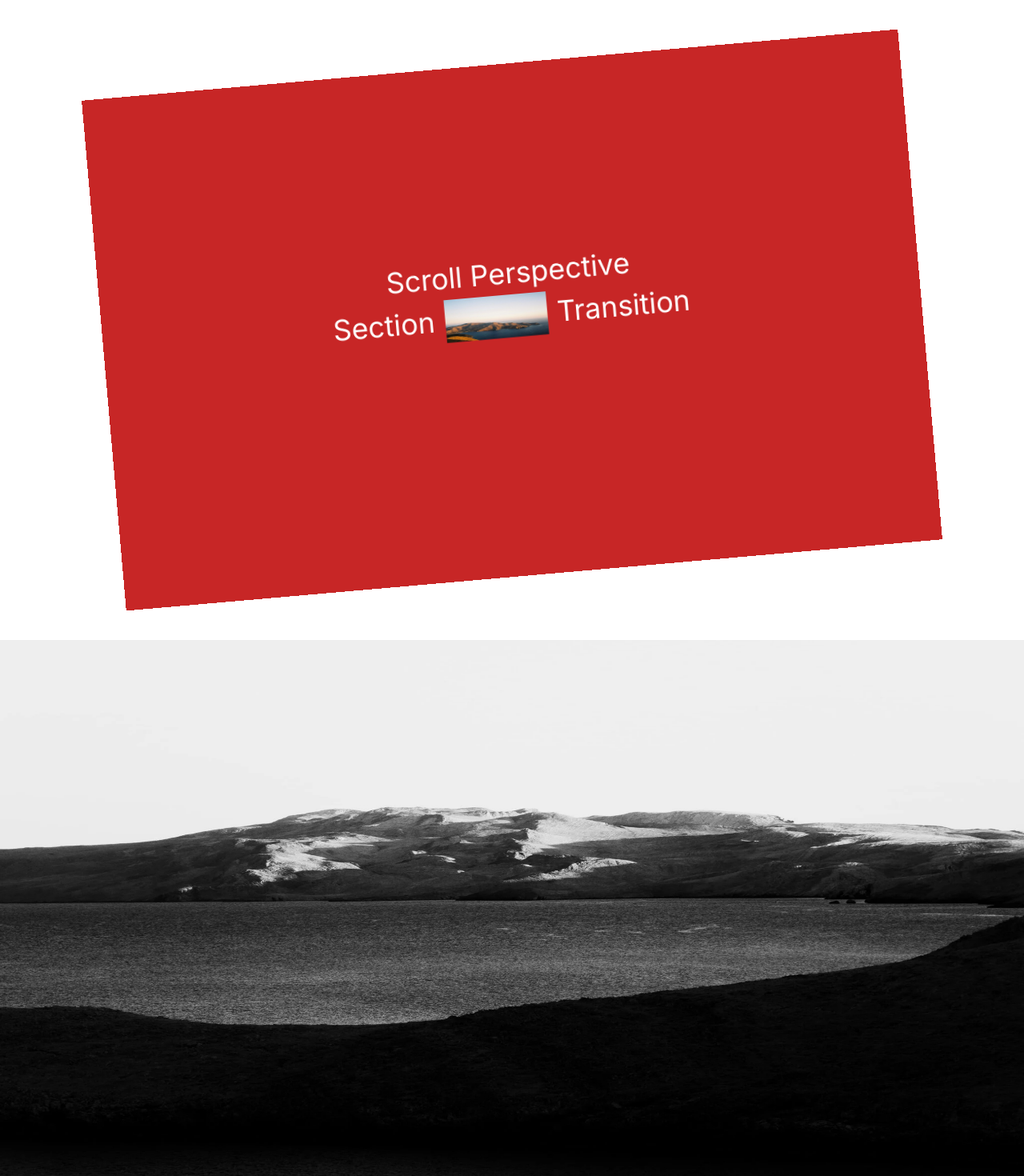
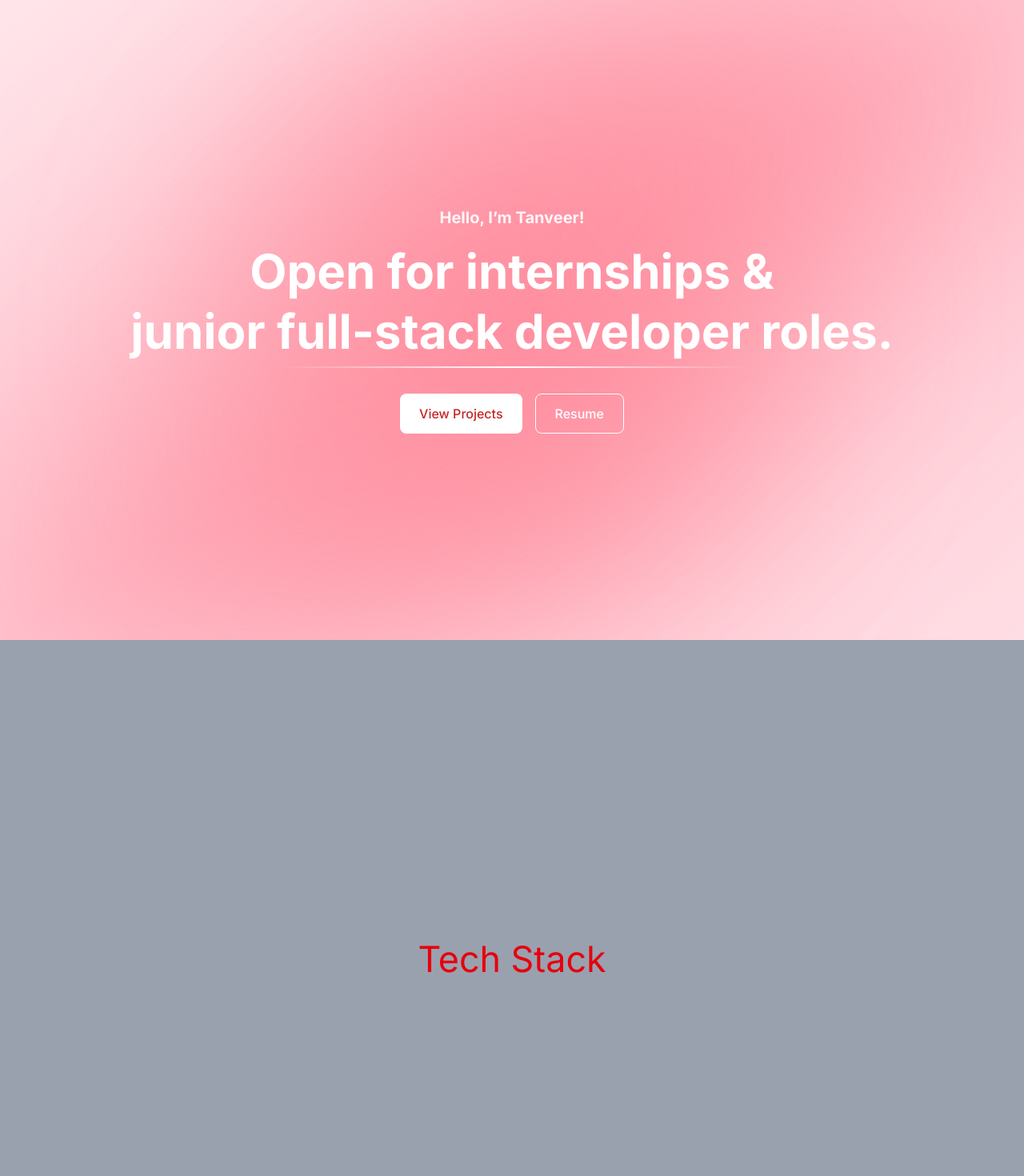
Before and after one commit to tanveera2001/portfolio-nextjs, a Next.js app: page / in a window 1280 px wide. Shown: the top 1470 px of the page at 80% size. Built offline with nearby package versions, Linux system fonts and the light colour scheme.

Commit message:
Hero section v1

```diff
--- a/src/app/page.tsx
+++ b/src/app/page.tsx
@@ -23,13 +23,15 @@ const Home = () => {
 
 
   return (
-    <main ref={container} className="relative h-[200vh]">
+    <main >
+      <div ref={container} className="relative h-[200vh]">
       <Hero scrollYProgress={scrollYProgress} />
       <TechStack scrollYProgress={scrollYProgress} />
-      {/* <FeaturedProject />
+      </div>
+      <FeaturedProject />
       <Experience />
       <About />
-      <Contact /> */}
+      <Contact />
     </main>
   )
 }
--- a/src/components/About.tsx
+++ b/src/components/About.tsx
@@ -2,7 +2,10 @@
 
 const About = () => {
   return (
-    <div>About</div>
+      <div className="relative h-screen bg-yellow-500 flex items-center justify-center">
+      <p className="text-black text-[3.5vw]">About</p>
+
+    </div>
   )
 }
 
--- a/src/components/Contact.tsx
+++ b/src/components/Contact.tsx
@@ -2,7 +2,10 @@
 
 const Contact = () => {
   return (
-    <div>Contact</div>
+      <div className="relative h-screen bg-fuchsia-500 flex items-center justify-center">
+      <p className="text-white text-[3.5vw]">Contact</p>
+
+    </div>
   )
 }
 
--- a/src/components/Experience.tsx
+++ b/src/components/Experience.tsx
@@ -2,7 +2,10 @@
 
 const Experience = () => {
   return (
-    <div>Experience</div>
+      <div className="relative h-screen bg-green-600 flex items-center justify-center">
+      <p className="text-black text-[3.5vw]">Experience</p>
+
+    </div>
   )
 }
 
--- a/src/components/FeaturedProject.tsx
+++ b/src/components/FeaturedProject.tsx
@@ -2,7 +2,10 @@
 
 const FeaturedProject = () => {
   return (
-    <div>FeaturedProject</div>
+    <div className="relative h-screen bg-blue-800 flex items-center justify-center">
+      <p className="text-white text-[3.5vw]">Featured Project</p>
+
+    </div>
   )
 }
 
--- a/src/components/Hero.tsx
+++ b/src/components/Hero.tsx
@@ -1,5 +1,4 @@
-import Image from "next/image"
-import Pic1 from '../../public/images/1.jpg'
+
 import { MotionValue, useTransform, motion } from "framer-motion";
 
 type Props = {
@@ -7,21 +6,57 @@ type Props = {
 };
 
 
-const Hero = ({scrollYProgress}: Props) => {
+const Hero = ({ scrollYProgress }: Props) => {
 
   const scale = useTransform(scrollYProgress, [0, 1], [1, 0.8]);
   const rotate = useTransform(scrollYProgress, [0, 1], [0, -5])
   return (
-    <motion.div style={{ scale, rotate }} className="sticky top-0 h-screen bg-[#C72626] text-[3.5vw] flex flex-col items-center justify-center text-white pb-[10vh]">
-      <p>Scroll Perspective</p>
-      <div className="flex gap-4">
-        <p>Section</p>
-        <div className="relative w-[12.5vw]">
-          <Image src={Pic1} alt="image" placeholder="blur" fill/>
+    <motion.div
+      style={{ scale, rotate }}
+      className="sticky top-0 h-screen flex flex-col items-center justify-center px-6 overflow-hidden"
+    >
+      {/* BACKGROUND LAYERS */}
+      <div className="absolute inset-0 -z-10 bg-linear-to-br from-[#FFE6EB] via-[#FFC9D4] to-[#FFDDE4]" />
+      <div className="absolute inset-0 -z-10 bg-[radial-gradient(circle_at_center,rgba(255,120,140,0.65)_0%,rgba(255,150,165,0.45)_35%,transparent_65%)] blur-[80px]" />
+      <div className="absolute inset-0 -z-10 bg-[linear-gradient(135deg,transparent_25%,rgba(255,110,130,0.55)_50%,transparent_80%)] blur-[120px]" />
+      <div className="absolute inset-0 -z-10 bg-[linear-gradient(315deg,transparent_30%,rgba(255,160,175,0.45)_55%,transparent_85%)] blur-[140px]" />
+
+      {/* CONTENT */}
+      <div className="relative z-10 text-white flex flex-col items-center">
+        {/* SMALL INTRO TEXT */}
+        <p className="text-sm sm:text-base md:text-xl mb-4 opacity-90 font-bold">
+          Hello, I’m Tanveer!
+        </p>
+
+        {/* BIG HEADLINE */}
+        <h1 className="text-center text-xl sm:text-3xl md:text-4xl lg:text-5xl xl:text-6xl font-bold leading-tight mb-8">
+          Open for internships & <br />
+          junior{" "}
+          <span
+            className="relative inline-block pb-2"
+            style={{
+              textDecoration: "none",
+              backgroundImage: "linear-gradient(to right, transparent, white 50%, transparent)",
+              backgroundSize: "100% 2px",
+              backgroundRepeat: "no-repeat",
+              backgroundPosition: "bottom",
+            }}
+          >
+            full-stack developer
+          </span>{" "}
+          roles.
+        </h1>
+
+        {/* CALL TO ACTION BUTTONS */}
+        <div className="flex gap-4">
+          <button className="px-6 py-3 bg-white text-[#C72626] rounded-lg font-medium">
+            View Projects
+          </button>
+          <button className="px-6 py-3 border border-white rounded-lg font-medium">
+            Resume
+          </button>
         </div>
-        <p>Transition</p>
       </div>
-
     </motion.div>
   )
 }
--- a/src/components/TechStack.tsx
+++ b/src/components/TechStack.tsx
@@ -1,5 +1,4 @@
-import Image from "next/image"
-import Pic2 from '../../public/images/2.jpeg'
+
 
 import { MotionValue } from "framer-motion";
 
@@ -9,8 +8,8 @@ type Props = {
 
 const TechStack = ({ scrollYProgress }: Props) => {
   return (
-    <div className="relative h-screen">
-      <Image src={Pic2} alt="img" placeholder="blur" fill />
+    <div className="relative h-screen bg-gray-400 flex items-center justify-center">
+      <p className="text-red-600 text-[3.5vw]">Tech Stack</p>
 
     </div>
   )
```
